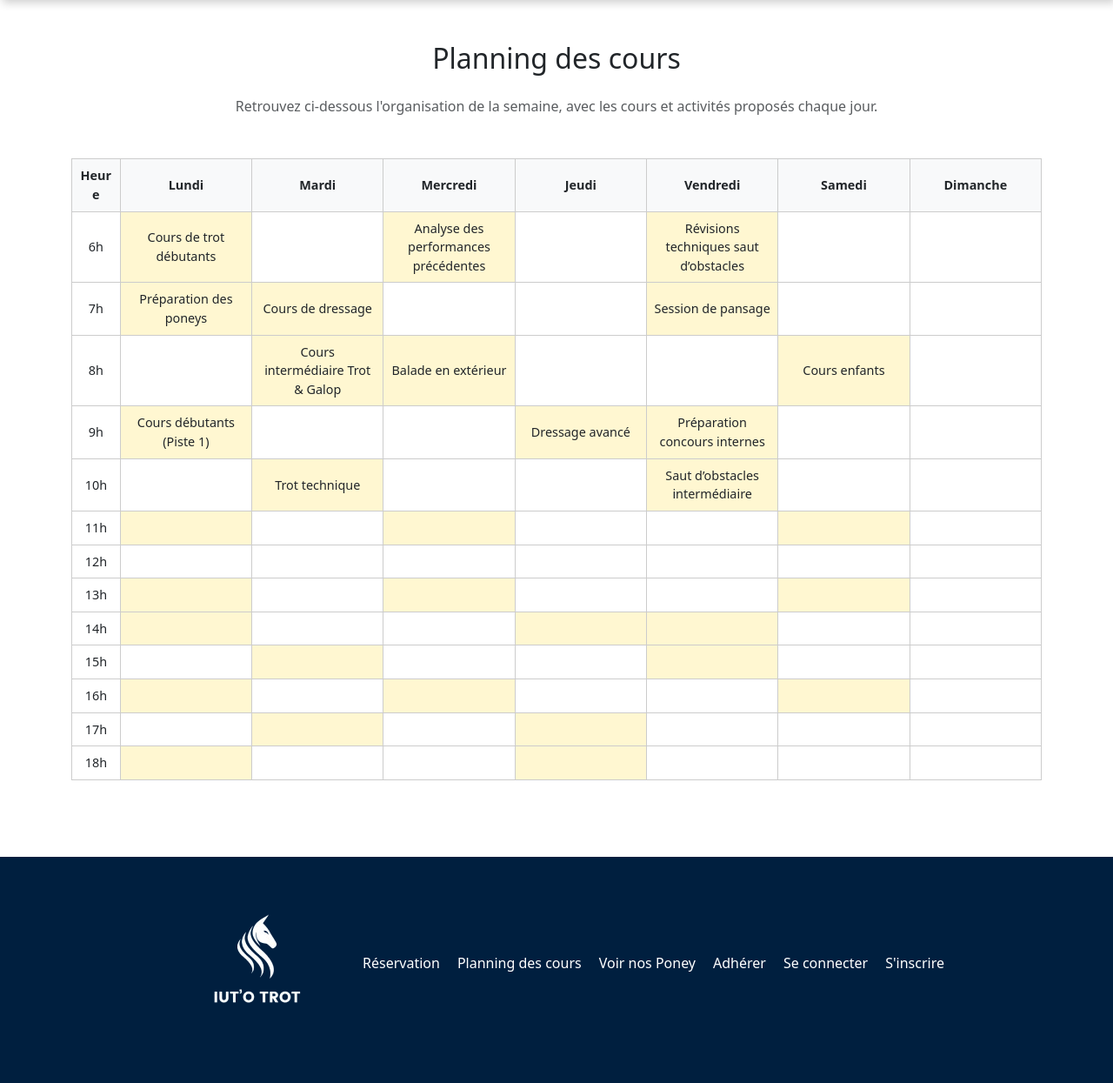
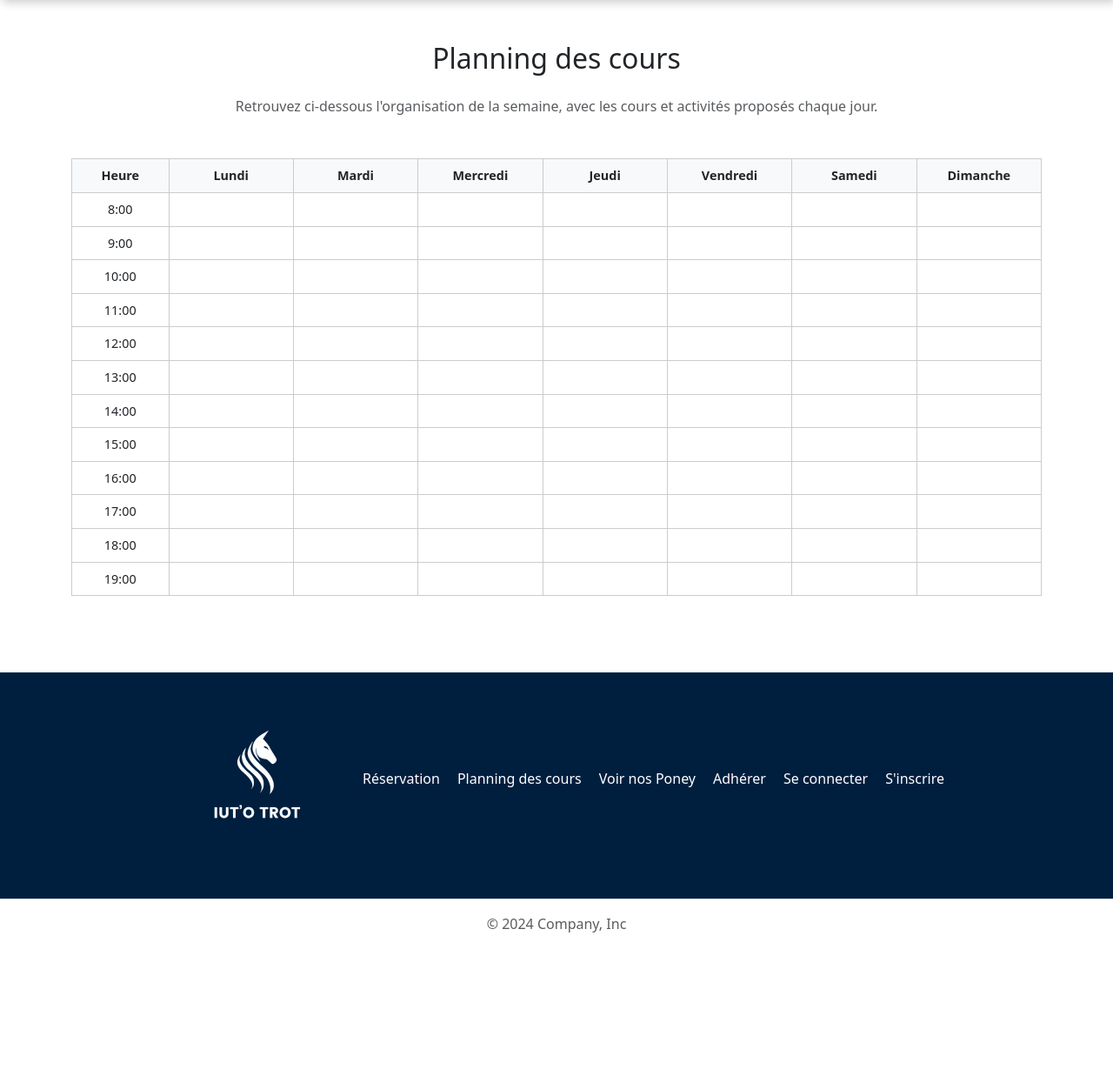
Before and after one commit to MatthiasCaroux/SAE_Poney, a Flask app: page /planning in a window 1280 px wide. Shown: the part 158-1403 px from the top of the page at 87% size. After the commit the page ends 1230 px from the top, so only its background shows below. Run offline with Flask 3, Linux system fonts and the light colour scheme; data that the repository does not hold is empty; some libraries are stand-ins or nearby versions.

Commit message:
planning intégrant la BD

```diff
--- a/app/templates/planning.html
+++ b/app/templates/planning.html
@@ -2,7 +2,7 @@
 
 {% block head %}
 {{ super() }}
-<link rel="stylesheet" href="{{ url_for('static' , filename = 'planning.css')}}">
+<link rel="stylesheet" href="{{ url_for('static', filename='planning.css') }}">
 {% endblock %}
 
 {% block content %}
@@ -12,12 +12,10 @@
     <p class="text-center mb-5 text-muted">
       Retrouvez ci-dessous l'organisation de la semaine, avec les cours et activités proposés chaque jour.
     </p>
-
-    <div class="table-responsive">
     <table class="planning-table">
       <thead>
         <tr>
-            <th style="width: 5%;">Heure</th>
+          <th style="width: 10%;">Heure</th>
           <th>Lundi</th>
           <th>Mardi</th>
           <th>Mercredi</th>
@@ -28,152 +26,28 @@
         </tr>
       </thead>
       <tbody>
-          <!-- Ligne 6h -->
+        {% for heure in range(8, 20) %}
         <tr>
-            <td>6h</td>
-            <td class="task-cell">Cours de trot débutants</td>
-            <td></td>
-            <td class="task-cell">Analyse des performances précédentes</td>
-            <td></td>
-            <td class="task-cell">Révisions techniques saut d’obstacles</td>
-            <td></td>
-            <td></td>
+          <td>{{ heure }}:00</td>
+          {% for jour in ['Monday', 'Tuesday', 'Wednesday', 'Thursday', 'Friday', 'Saturday', 'Sunday'] %}
+          <td>
+            {% for cours in cours %}
+              {% set cours_heure = cours[4].seconds // 3600 %}
+              {% if cours_heure == heure %}
+                {% if cours[8] == jour %}
+                  <div>
+                    <strong>{{ cours[6] }}</strong><br>
+                    Durée : {{ cours[3] }}h<br>
+                  </div>
+                {% endif %}
+              {% endif %}
+            {% endfor %}
+          </td>
+          {% endfor %}
         </tr>
-          <!-- Ligne 7h -->
-          <tr>
-            <td>7h</td>
-            <td class="task-cell">Préparation des poneys</td>
-            <td class="task-cell">Cours de dressage</td>
-            <td></td>
-            <td></td>
-            <td class="task-cell">Session de pansage</td>
-            <td></td>
-            <td></td>
-          </tr>
-          <!-- Ligne 8h -->
-          <tr>
-            <td>8h</td>
-            <td></td>
-            <td class="task-cell">Cours intermédiaire Trot & Galop</td>
-            <td class="task-cell">Balade en extérieur</td>
-            <td></td>
-            <td></td>
-            <td class="task-cell">Cours enfants</td>
-            <td></td>
-          </tr>
-          <!-- Ligne 9h -->
-          <tr>
-            <td>9h</td>
-            <td class="task-cell">Cours débutants (Piste 1)</td>
-            <td></td>
-            <td></td>
-            <td class="task-cell">Dressage avancé</td>
-            <td class="task-cell">Préparation concours internes</td>
-            <td></td>
-            <td></td>
-          </tr>
-          <!-- Ligne 10h -->
-          <tr>
-            <td>10h</td>
-            <td></td>
-            <td class="task-cell">Trot technique</td>
-            <td></td>
-            <td></td>
-            <td class="task-cell">Saut d’obstacles intermédiaire</td>
-            <td></td>
-            <td></td>
-          </tr>
-          <!-- Ligne 11h -->
-          <tr>
-            <td>11h</td>
-            <td class="task-cell"></td>
-            <td></td>
-            <td class="task-cell"></td>
-            <td></td>
-            <td></td>
-            <td class="task-cell"></td>
-            <td></td>
-          </tr>
-          <!-- Ligne 12h -->
-          <tr>
-            <td>12h</td>
-            <td></td>
-            <td></td>
-            <td></td>
-            <td></td>
-            <td></td>
-            <td></td>
-            <td></td>
-          </tr>
-          <!-- Ligne 13h -->
-          <tr>
-            <td>13h</td>
-            <td class="task-cell"></td>
-            <td></td>
-            <td class="task-cell"></td>
-            <td></td>
-            <td></td>
-            <td class="task-cell"></td>
-            <td></td>
-          </tr>
-          <!-- Ligne 14h -->
-          <tr>
-            <td>14h</td>
-            <td class="task-cell"></td>
-            <td></td>
-            <td></td>
-            <td class="task-cell"></td>
-            <td class="task-cell"></td>
-            <td></td>
-            <td></td>
-          </tr>
-          <!-- Ligne 15h -->
-          <tr>
-            <td>15h</td>
-            <td></td>
-            <td class="task-cell"></td>
-            <td></td>
-            <td></td>
-            <td class="task-cell"></td>
-            <td></td>
-            <td></td>
-          </tr>
-          <!-- Ligne 16h -->
-          <tr>
-            <td>16h</td>
-            <td class="task-cell"></td>
-            <td></td>
-            <td class="task-cell"></td>
-            <td></td>
-            <td></td>
-            <td class="task-cell"></td>
-            <td></td>
-          </tr>
-          <!-- Ligne 17h -->
-          <tr>
-            <td>17h</td>
-            <td></td>
-            <td class="task-cell"></td>
-            <td></td>
-            <td class="task-cell"></td>
-            <td></td>
-            <td></td>
-            <td></td>
-          </tr>
-          <!-- Ligne 18h -->
-          <tr>
-            <td>18h</td>
-            <td class="task-cell"></td>
-            <td></td>
-            <td></td>
-            <td class="task-cell"></td>
-            <td></td>
-            <td></td>
-            <td></td>
-          </tr>
+        {% endfor %}
       </tbody>
     </table>
   </div>
-  </div>
 </section>
 {% endblock %}
--- a/app/views.py
+++ b/app/views.py
@@ -1,4 +1,5 @@
 # from app import app
+from datetime import datetime
 from flask import render_template, request
 from app.models import *
 from app import mysql, login_manager
@@ -118,12 +119,18 @@ def poney():
 
 @app.route("/reservation")
 def reservation():
-    return render_template("reservation.html")
+
+    return render_template("reservation.html", )
 
 
 @app.route("/planning")
 def planning():
-    return render_template("planning.html")
+    current_week = datetime.now().isocalendar()[1]
+    cursor = mysql.connection.cursor()
+    cursor.execute("SELECT *, DAYNAME(DateJour) AS Jour FROM CoursProgramme WHERE Semaine = %s", (current_week,))
+    cours = cursor.fetchall()
+    cursor.close()
+    return render_template("planning.html", cours=cours)
 
 
 @app.route("/adherer")
```
Also changed, not shown: BDD/scripts/insPon.sql (+6 -3 lines), 1 other file. Lines whose indentation alone changed are shown as unchanged.
